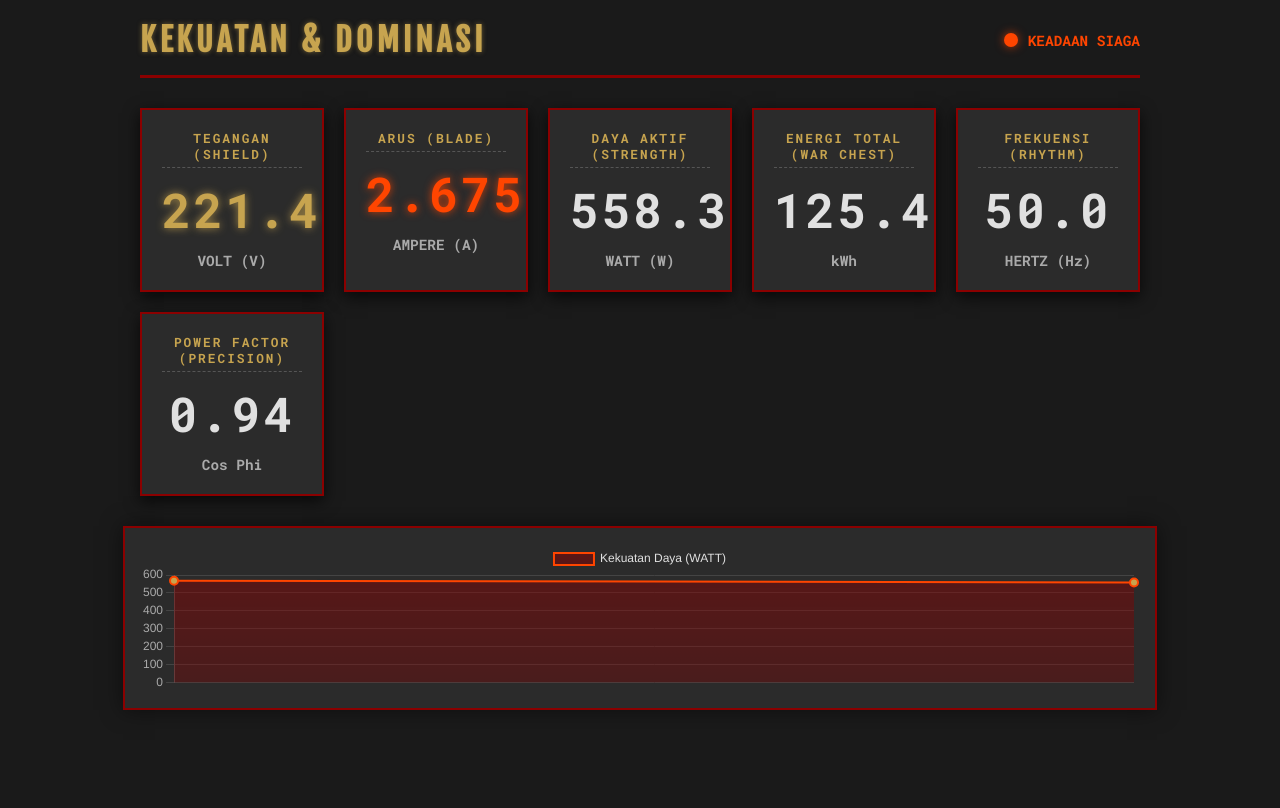
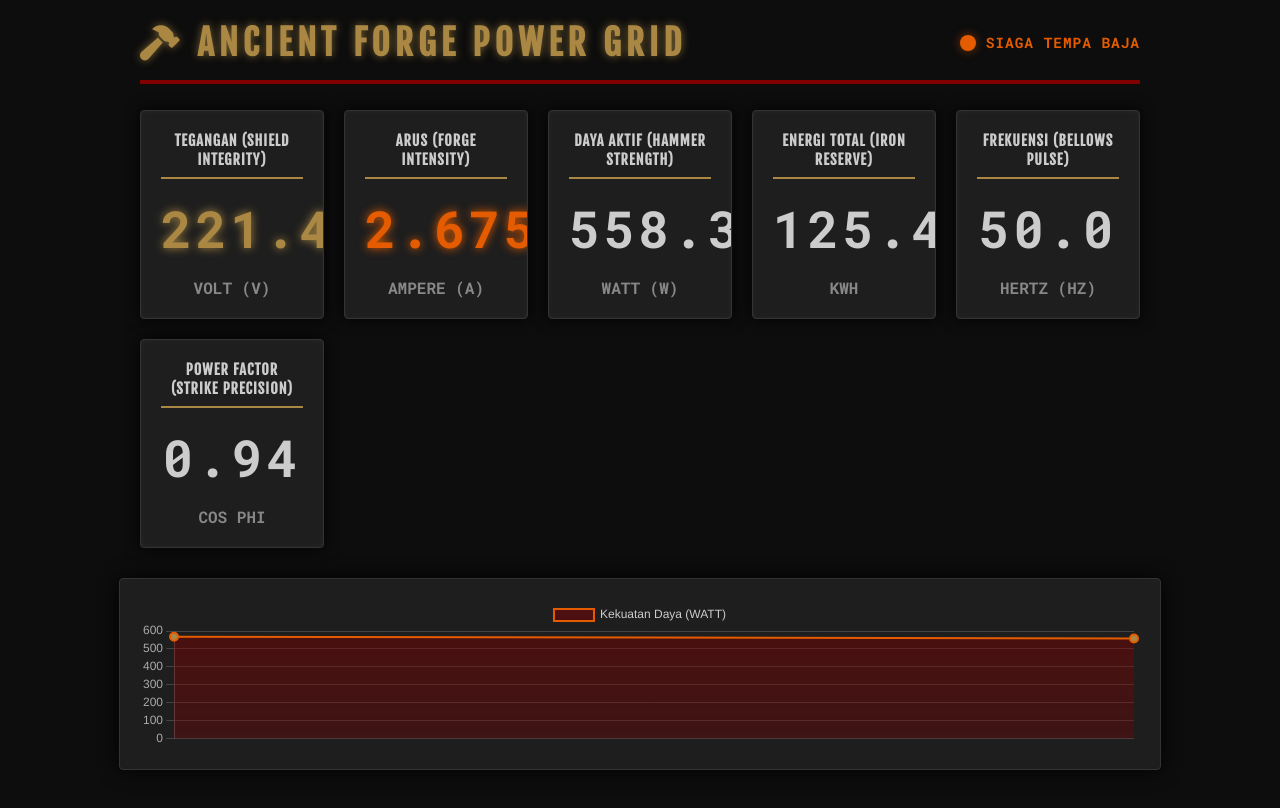
Before and after one commit to sulton5665-rgb/UAS-ELDA-2025, a plain HTML site: page index.html in a window 1280 px wide. Drawn offline with nearby package versions, Linux system fonts and the light colour scheme.

Commit message:
Update index.html

```diff
--- a/index.html
+++ b/index.html
@@ -3,25 +3,26 @@
 <head>
     <meta charset="UTF-8">
     <meta name="viewport" content="width=device-width, initial-scale=1.0">
-    <title>SPARTAN POWER MONITORING - ELDA UAS</title>
+    <title>SPARTAN POWER MONITORING - ANCIENT FORGE</title>
 
     <script src="https://cdn.jsdelivr.net/npm/chart.js"></script>
+    <link rel="stylesheet" href="https://cdnjs.cloudflare.com/ajax/libs/font-awesome/6.0.0-beta3/css/all.min.css">
     <link href="https://fonts.googleapis.com/css2?family=Fjalla+One&family=Roboto+Mono:wght@400;700&display=swap" rel="stylesheet">
 
     <style>
-        /* --- TEMA SPARTAN (Kekuatan & Ketahanan) --- */
+        /* --- TEMA SPARTAN: ANCIENT FORGE (Baja Gelap & Emas Kusam) --- */
         :root {
-            --bg-color: #1a1a1a;        /* Abu-abu Batu Gelap */
-            --card-bg: #2b2b2b;         /* Batu Coklat Gelap */
-            --spartan-red: #8b0000;     /* Merah Spartan (Merah Marun Gelap) */
-            --spartan-gold: #c7a44f;    /* Emas/Perunggu Kusam */
-            --spartan-accent: #ff4500;  /* Oranye Merah (Api) */
-            --text-light: #e0e0e0;      /* Teks Cerah */
-            --shadow-power: 0 0 10px rgba(255, 69, 0, 0.7); /* Efek Api */
+            --bg-color: #0d0d0d;        /* Background lebih gelap */
+            --card-bg: #1e1e1e;         /* Baja Gelap */
+            --spartan-red: #800000;     /* Merah Marun Tua (Darah) */
+            --spartan-gold: #aa8844;    /* Emas Kusam/Karat */
+            --spartan-accent: #e55c00;  /* Oranye Karat (Suhu Tinggi) */
+            --text-light: #cccccc;      /* Teks Cerah */
+            --shadow-power: 0 0 10px rgba(229, 92, 0, 0.5); /* Efek Panas */
         }
 
         body {
-            font-family: 'Roboto Mono', monospace; /* Font teknis untuk detail */
+            font-family: 'Roboto Mono', monospace;
             background-color: var(--bg-color);
             color: var(--text-light);
             margin: 0;
@@ -35,26 +36,27 @@
         header {
             text-align: center;
             margin-bottom: 30px;
-            border-bottom: 3px solid var(--spartan-red); /* Garis Merah Kuat */
+            /* Border solid dihilangkan, diganti shadow */
             width: 100%;
             max-width: 1000px;
             padding-bottom: 15px;
             display: flex;
             justify-content: space-between;
             align-items: center;
+            box-shadow: 0 4px 0 0 var(--spartan-red); /* Garis bawah yang kuat */
         }
 
         h1 {
             margin: 0;
-            font-family: 'Fjalla One', sans-serif; /* Font Judul Tegas */
-            font-size: 2rem;
+            font-family: 'Fjalla One', sans-serif;
+            font-size: 2.2rem; /* Sedikit lebih besar */
             text-transform: uppercase;
-            letter-spacing: 4px;
+            letter-spacing: 5px;
             color: var(--spartan-gold);
-            text-shadow: 0 0 5px rgba(199, 164, 79, 0.5);
+            text-shadow: 0 0 8px rgba(170, 136, 68, 0.7);
         }
 
-        /* Status - PENGUASAAN */
+        /* Status - READY FOR BATTLE */
         .status-container {
             font-size: 0.9rem;
             display: flex;
@@ -62,9 +64,9 @@
             gap: 10px;
         }
         .status-dot {
-            height: 14px;
-            width: 14px;
-            background-color: var(--spartan-accent); /* Api */
+            height: 16px; /* Lebih besar */
+            width: 16px;
+            background-color: var(--spartan-accent);
             border-radius: 50%;
             display: inline-block;
             box-shadow: var(--shadow-power);
@@ -72,6 +74,7 @@
         .status-text {
             color: var(--spartan-accent);
             font-weight: bold;
+            letter-spacing: 1px;
         }
 
         /* --- GRID LAYOUT --- */
@@ -86,65 +89,69 @@
 
         .card {
             background-color: var(--card-bg);
-            border: 2px solid var(--spartan-red); /* Border Merah khas Spartan */
-            border-radius: 0; /* Bentuk kotak tegas */
+            /* Border diganti dengan box-shadow kuat dan outline tipis */
+            border: 1px solid #333;
+            border-radius: 4px; /* Sudut sedikit membulat */
             padding: 20px;
             text-align: center;
             position: relative;
             overflow: hidden;
-            box-shadow: 0 5px 15px rgba(0,0,0,0.7); /* Bayangan dalam */
-            transition: border-color 0.3s;
+            box-shadow: 0 0 15px rgba(0,0,0,0.9), inset 0 0 5px rgba(255, 255, 255, 0.05); /* Efek baja tebal */
+            transition: all 0.3s;
         }
 
-        /* Efek hover Spartan */
+        /* Efek hover Spartan - fokus dan panas */
         .card:hover {
-            border-color: var(--spartan-gold);
-            transform: translateY(-3px);
+            border-color: var(--spartan-accent);
+            box-shadow: 0 0 20px var(--spartan-accent), inset 0 0 5px var(--spartan-accent);
+            transform: scale(1.02);
         }
 
         .card h3 {
             margin: 0 0 10px 0;
-            font-size: 0.8rem;
-            color: var(--spartan-gold);
-            letter-spacing: 2px;
+            font-size: 0.9rem; /* Sedikit lebih besar */
+            color: var(--text-light);
+            letter-spacing: 1px;
             text-transform: uppercase;
-            border-bottom: 1px dashed #555;
-            padding-bottom: 5px;
+            border-bottom: 2px solid var(--spartan-gold); /* Garis Emas tegas */
+            padding-bottom: 8px;
+            font-family: 'Fjalla One', sans-serif;
         }
 
         /* Font data digital */
         .value-display {
             font-family: 'Roboto Mono', monospace;
-            font-size: 3rem; /* Lebih besar */
-            margin: 10px 0;
+            font-size: 3.2rem; /* Paling besar */
+            margin: 15px 0;
             font-weight: 700;
-            letter-spacing: 3px;
+            letter-spacing: 4px;
             position: relative;
         }
 
         .unit {
-            font-size: 0.9rem;
-            color: #aaa;
+            font-size: 1rem;
+            color: #888;
             font-weight: bold;
+            text-transform: uppercase;
         }
 
-        /* Warna per parameter (Gunakan variasi Merah/Emas) */
-        #val-voltage { color: var(--spartan-gold); text-shadow: 0 0 8px rgba(199, 164, 79, 0.8); }
-        #val-current { color: var(--spartan-accent); text-shadow: 0 0 8px rgba(255, 69, 0, 0.8); }
-        #val-power   { color: var(--spartan-red); text-shadow: 0 0 8px rgba(139, 0, 0, 0.8); }
-        #val-energy  { color: var(--text-light); text-shadow: 0 0 5px rgba(224, 224, 224, 0.5); }
-        #val-frek    { color: var(--spartan-gold); }
-        #val-pf      { color: var(--spartan-accent); }
+        /* Warna per parameter */
+        #val-voltage { color: var(--spartan-gold); text-shadow: 0 0 10px rgba(170, 136, 68, 1); }
+        #val-current { color: var(--spartan-accent); text-shadow: 0 0 10px rgba(229, 92, 0, 1); }
+        #val-power   { color: var(--spartan-red); text-shadow: 0 0 10px rgba(128, 0, 0, 1); }
+        #val-energy  { color: var(--text-light); text-shadow: 0 0 5px rgba(204, 204, 204, 0.5); }
+        #val-frek    { color: var(--spartan-gold); }
+        #val-pf      { color: var(--spartan-accent); }
 
         /* --- CHART CONTAINER --- */
         .chart-wrapper {
             width: 100%;
             max-width: 1000px;
             background-color: var(--card-bg);
-            border: 2px solid var(--spartan-red);
-            border-radius: 0;
-            padding: 15px;
-            box-shadow: 0 0 20px rgba(0,0,0,0.5);
+            border: 1px solid #333;
+            border-radius: 4px;
+            padding: 20px;
+            box-shadow: 0 0 20px rgba(0,0,0,0.9);
         }
         canvas {
             max-height: 350px;
@@ -152,55 +159,56 @@
 
         /* Mobile tweaks */
         @media (max-width: 600px) {
-            .value-display { font-size: 2.2rem; }
-            h1 { font-size: 1.5rem; letter-spacing: 2px;}
+            .value-display { font-size: 2rem; }
+            h1 { font-size: 1.4rem; letter-spacing: 2px;}
             header { flex-direction: column; gap: 10px; }
+            .grid-container { gap: 10px; }
         }
     </style>
 </head>
 <body>
 
     <header>
-        <h1><i class="fas fa-helmet-battle"></i> KEKUATAN & DOMINASI</h1>
+        <h1><i class="fas fa-hammer"></i> ANCIENT FORGE POWER GRID</h1>
         <div class="status-container">
             <span class="status-dot" id="dot"></span>
-            <span class="status-text" id="status-text">KEADAAN SIAGA</span>
+            <span class="status-text" id="status-text">SIAGA TEMPA BAJA</span>
         </div>
     </header>
 
     <div class="grid-container">
         <div class="card">
-            <h3>Tegangan (SHIELD)</h3>
+            <h3>Tegangan (SHIELD INTEGRITY)</h3>
             <div class="value-display" id="val-voltage">220.5</div>
             <div class="unit">VOLT (V)</div>
         </div>
 
         <div class="card">
-            <h3>Arus (BLADE)</h3>
+            <h3>Arus (FORGE INTENSITY)</h3>
             <div class="value-display" id="val-current">1.500</div>
             <div class="unit">AMPERE (A)</div>
         </div>
 
         <div class="card">
-            <h3>Daya Aktif (STRENGTH)</h3>
+            <h3>Daya Aktif (HAMMER STRENGTH)</h3>
             <div class="value-display" id="val-power">330.8</div>
             <div class="unit">WATT (W)</div>
         </div>
 
         <div class="card">
-            <h3>Energi Total (WAR CHEST)</h3>
+            <h3>Energi Total (IRON RESERVE)</h3>
             <div class="value-display" id="val-energy">125.450</div>
             <div class="unit">kWh</div>
         </div>
 
         <div class="card">
-            <h3>Frekuensi (RHYTHM)</h3>
+            <h3>Frekuensi (BELLOWS PULSE)</h3>
             <div class="value-display" id="val-frek">50.0</div>
             <div class="unit">HERTZ (Hz)</div>
         </div>
 
         <div class="card">
-            <h3>Power Factor (PRECISION)</h3>
+            <h3>Power Factor (STRIKE PRECISION)</h3>
             <div class="value-display" id="val-pf">0.95</div>
             <div class="unit">Cos Phi</div>
         </div>
@@ -212,12 +220,13 @@
 
     <script>
         // --- KONFIGURASI GRAFIK (CHART.JS) ---
+        // Logika di bagian ini TIDAK BERUBAH dari kode asli Anda.
         const ctx = document.getElementById('powerChart').getContext('2d');
 
         // Setup Gradient Warna (Api/Power)
         let gradient = ctx.createLinearGradient(0, 0, 0, 400);
-        gradient.addColorStop(0, 'rgba(139, 0, 0, 0.5)'); // Merah Spartan Transparan
-        gradient.addColorStop(1, 'rgba(139, 0, 0, 0)');
+        gradient.addColorStop(0, 'rgba(128, 0, 0, 0.5)'); // Merah Marun Tua Transparan
+        gradient.addColorStop(1, 'rgba(128, 0, 0, 0)');
 
         const maxDataPoints = 30;
         let totalEnergyKWH = 125.450;
@@ -229,11 +238,11 @@
                 datasets: [{
                     label: 'Kekuatan Daya (WATT)',
                     data: [],
-                    borderColor: '#ff4500', // Garis Oranye Api
+                    borderColor: '#e55c00', // Garis Oranye Karat/Panas
                     backgroundColor: gradient,
                     borderWidth: 2,
                     pointRadius: 4,
-                    pointBackgroundColor: '#c7a44f', // Titik Emas
+                    pointBackgroundColor: '#aa8844', // Titik Emas Kusam
                     fill: true,
                     tension: 0.3
                 }]
@@ -256,12 +265,12 @@
                     }
                 },
                 plugins: {
-                    legend: { labels: { color: '#e0e0e0' } }
+                    legend: { labels: { color: '#cccccc' } }
                 }
             }
         });
 
-        // --- LOGIKA SIMULASI DATA ---
+        // --- LOGIKA SIMULASI DATA (TIDAK BERUBAH) ---
 
         function generateSimulationData() {
             // Tegangan stabil di sekitar 220V
```
